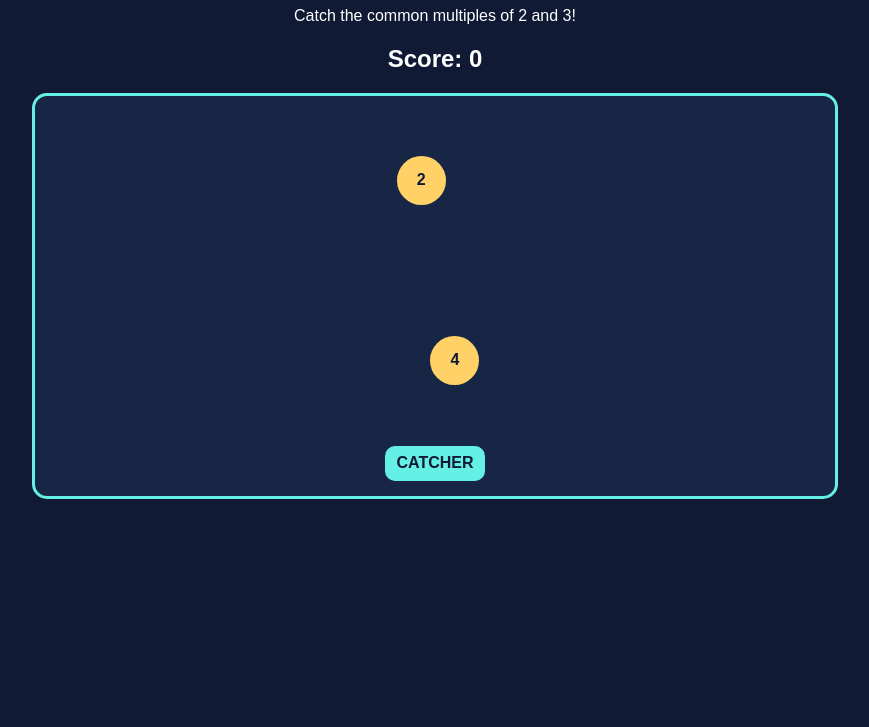
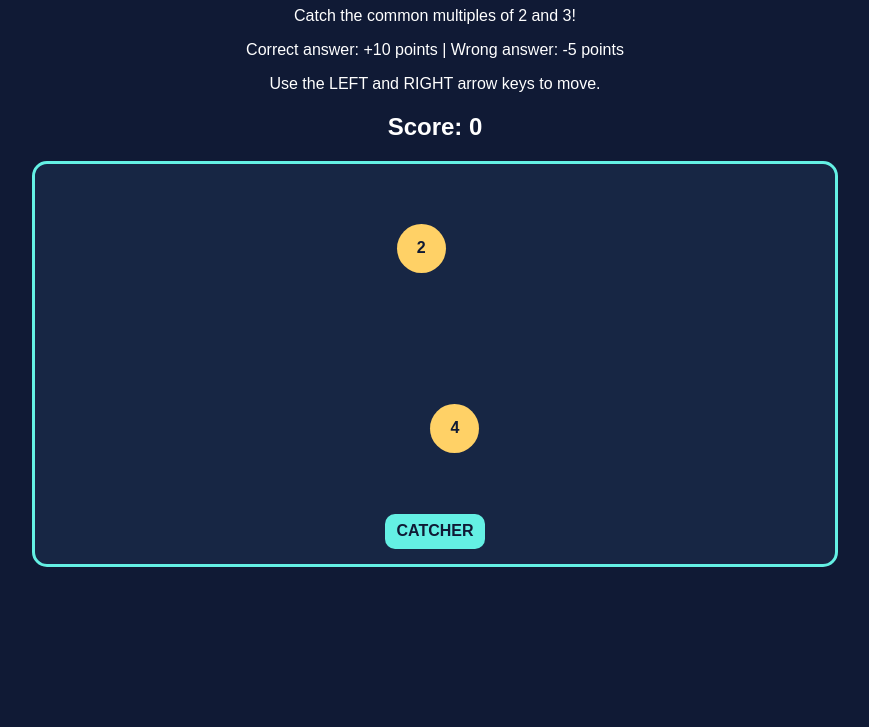
Before and after one commit to nabilcheabrahim-star/multiple-catcher, a plain HTML site: page index.html in a window 1280 px wide. Shown: the part 73-800 px from the top of the page, without its empty margins (205-1074 px from the left). Drawn offline with Linux system fonts and the light colour scheme.

Commit message:
Add game instructions

```diff
--- a/index.html
+++ b/index.html
@@ -56,9 +56,9 @@
 
     <h1>MULTIPLE CATCHER</h1>
 
-    <p>
-        Catch the common multiples of 2 and 3!
-    </p>
+   <p>Catch the common multiples of 2 and 3!</p>
+<p>Correct answer: +10 points | Wrong answer: -5 points</p>
+<p>Use the LEFT and RIGHT arrow keys to move.</p>
 
     <h2>
         Score: <span id="score">0</span>
```
